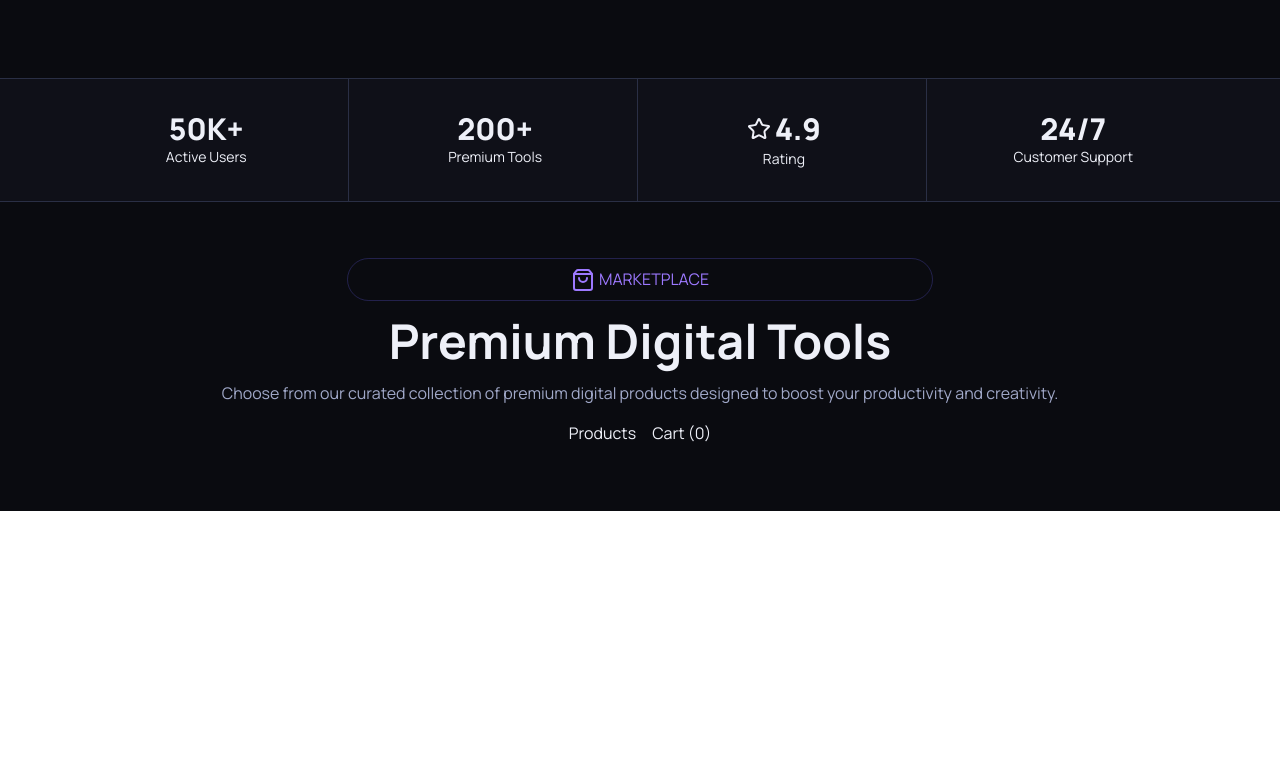
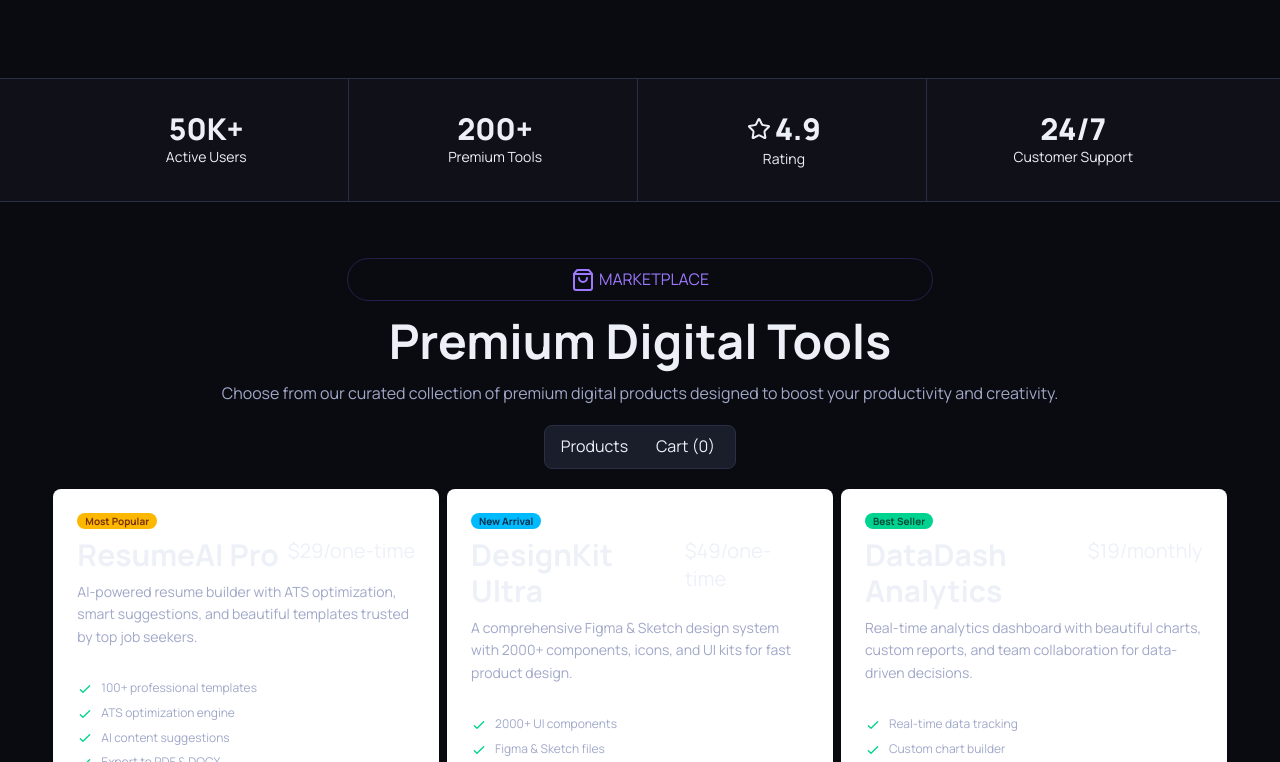
Before and after one commit to nusratjahan7/digitools-web, a React (Vite) app: page /FAQ in a window 1280 px wide. Shown: the part 610-1372 px from the top of the page. Before the commit the page ends 1121 px from the top, so only its background shows below. Built offline with nearby package versions, Linux system fonts and the light colour scheme.

Commit message:
add models

```diff
--- /dev/null
+++ b/public/models.json
@@ -0,0 +1,101 @@
+[
+  {
+    "id": 1,
+    "name": "ResumeAI Pro",
+    "description": "AI-powered resume builder with ATS optimization, smart suggestions, and beautiful templates trusted by top job seekers.",
+    "price": 29,
+    "period": "one-time",
+    "tag": "Popular",
+    "tagType": "popular",
+    "features": ["100+ professional templates", "ATS optimization engine", "AI content suggestions", "Export to PDF & DOCX"],
+    "icon": "📄"
+  },
+  {
+    "id": 2,
+    "name": "DesignKit Ultra",
+    "description": "A comprehensive Figma & Sketch design system with 2000+ components, icons, and UI kits for fast product design.",
+    "price": 49,
+    "period": "one-time",
+    "tag": "New",
+    "tagType": "new",
+    "features": ["2000+ UI components", "Figma & Sketch files", "Dark & light variants", "Lifetime updates included"],
+    "icon": "🎨"
+  },
+  {
+    "id": 3,
+    "name": "DataDash Analytics",
+    "description": "Real-time analytics dashboard with beautiful charts, custom reports, and team collaboration for data-driven decisions.",
+    "price": 19,
+    "period": "monthly",
+    "tag": "Best Seller",
+    "tagType": "bestseller",
+    "features": ["Real-time data tracking", "Custom chart builder", "CSV & API imports", "Team sharing & export"],
+    "icon": "📊"
+  },
+  {
+    "id": 4,
+    "name": "CodeSnap Pro",
+    "description": "Create stunning code screenshots for presentations, social media, and documentation with syntax highlighting.",
+    "price": 15,
+    "period": "one-time",
+    "tag": "New",
+    "tagType": "new",
+    "features": ["50+ syntax themes", "Custom backgrounds", "Window frame styles", "Bulk export support"],
+    "icon": "💻"
+  },
+  {
+    "id": 5,
+    "name": "LinkForge CRM",
+    "description": "Lightweight CRM built for freelancers and small teams to manage leads, deals, and client relationships effortlessly.",
+    "price": 12,
+    "period": "monthly",
+    "tag": "Popular",
+    "tagType": "popular",
+    "features": ["Contact & deal pipeline", "Email integration", "Activity timeline", "Invoice generation"],
+    "icon": "🔗"
+  },
+  {
+    "id": 6,
+    "name": "PaperMind Notes",
+    "description": "A markdown-first note-taking app with linked notes, daily journaling, and AI-powered summaries for deep thinkers.",
+    "price": 8,
+    "period": "monthly",
+    "tag": "Best Seller",
+    "tagType": "bestseller",
+    "features": ["Markdown + rich text editor", "Bidirectional note linking", "AI summarization", "Offline & sync support"],
+    "icon": "📝"
+  },
+  {
+    "id": 7,
+    "name": "VideoGlow Editor",
+    "description": "Browser-based video editor with transitions, captions, and branding tools for creators publishing across all platforms.",
+    "price": 99,
+    "period": "yearly",
+    "tag": "Popular",
+    "tagType": "popular",
+    "features": ["Timeline-based editor", "Auto-captions (AI)", "Brand kit & watermarks", "4K export support"],
+    "icon": "🎬"
+  },
+  {
+    "id": 8,
+    "name": "FormBuilder X",
+    "description": "Drag-and-drop form and survey builder with conditional logic, integrations, and powerful response analytics.",
+    "price": 0,
+    "period": "one-time",
+    "tag": "New",
+    "tagType": "new",
+    "features": ["Visual drag-and-drop builder", "Conditional logic flows", "Zapier & webhook support", "Response analytics dashboard"],
+    "icon": "📋"
+  },
+  {
+    "id": 9,
+    "name": "SEO Pulse",
+    "description": "All-in-one SEO toolkit for keyword research, site audits, rank tracking, and competitor analysis for growing websites.",
+    "price": 24,
+    "period": "monthly",
+    "tag": "Best Seller",
+    "tagType": "bestseller",
+    "features": ["Keyword research engine", "On-page SEO audit", "SERP rank tracker", "Competitor gap analysis"],
+    "icon": "🔍"
+  }
+]
--- a/src/App.jsx
+++ b/src/App.jsx
@@ -1,10 +1,19 @@
+import { Suspense } from 'react'
 import './App.css'
 import Banner from './Components/Banner/Banner'
+import Models from './Components/Models/Models'
+
 import Navbar from './Components/Navbar/Navbar'
-import PremiumSection from './Components/PremiumSection/PremiumSection'
 import Stats from './Components/Stats/Stats'
 
+const getModels = async () => {
+  const res = fetch("/public/models.json")
+  return (await res).json()
+}
+
 function App() {
+
+ const modelsPromise = getModels()
 
   return (
     <>
@@ -14,11 +23,13 @@
           <main>
             <Banner></Banner>
             <Stats></Stats>
-            <PremiumSection></PremiumSection>
+
+            <Suspense>
+            <Models modelsPromise={modelsPromise}></Models>
+            </Suspense>
           </main>
-
     </>
   )
 }
 
-export default App
+export default App;
--- a/src/Components/Banner/Banner.jsx
+++ b/src/Components/Banner/Banner.jsx
@@ -9,11 +9,11 @@
             <div className='banner-content space-y-4'>
                 <p className='banner-badge flex items-center bg-[rgba(108,99,255,0.15)] border border-[rgba(108,99,255,0.35)] px-3 py-1 md:w-1/2 w-2/4 rounded-full'>
                     <span className='animate-pulse opacity-10 mr-2'>✦</span>
-                    <p>New: AI-Powered Tools Available</p>
+                    <span> New: AI-Powered Tools Available </span>
                 </p>
                 <h1 className='banner-title text-5xl font-bold text-(--text)'>Supercharge Your <br /> <span className='highlight'> Digital Workflow</span></h1>
                 <p>Access premium AI tools, design assets, templates, and productivity software—all in one place. Start creating faster today. Explore Products</p>
-                <div class="banner-btns flex gap-3.5">
+                <div className="banner-btns flex gap-3.5">
                 <button className='bg-linear-to-r from-[#4F39F6] to-[#9514FA] px-4 py-2 rounded-full banner-cta'>Explore Products</button>
                 <button className='flex px-4 py-2 rounded-full banner-cta btn-outline btn-primary btn'><Play className='mr-2'></Play> Watch Demo</button>
             </div>
--- /dev/null
+++ b/src/Components/Models/Models.jsx
@@ -0,0 +1,39 @@
+import { Key, ShoppingBag } from 'lucide-react';
+import React, { use } from 'react';
+import PricingFeatures from './PricingFeatures';
+import PricingCard from './ModelsCard';
+import ModelsCard from './ModelsCard';
+
+const Models = ({modelsPromise}) => {
+    const models = use(modelsPromise);
+
+    return (
+        <div>
+             <section className='w-11/12 mx-auto pb-16 '>
+            <div className='section-header text-center space-y-4'>
+                <div className='inline-flex gap-1 items-center justify-center bg-[ rgba(108,99,255,0.1)] border border-[rgba(108,99,255,0.25)] rounded-full w-1/2 py-2 text-(--accent2) uppercase'><ShoppingBag></ShoppingBag> Marketplace</div>
+                <h1 className='text-5xl font-bold'>Premium Digital Tools</h1>
+                <p className='text-base w-11/12 mx-auto text-(--text2)'>Choose from our curated collection of premium digital products designed to boost your productivity and creativity.</p>
+            </div>
+            <div className='flex items-center justify-center gap-4 my-5 bg-(--surface) border border-(--border) rounded-lg w-48 px-3 py-2 mx-auto'>
+                <button className='flex-1'>Products</button>
+                <button className='flex-1'>Cart (<span id='cartCount'>0</span>)</button>
+            </div>
+
+        <div className='grid grid-cols-1 sm:grid-cols-2 md:grid-cols-3 gap-2'>
+            {
+                models.map(model =>
+                   <ModelsCard
+                   key={model.id}
+                   model={model}>
+                   </ModelsCard>
+                )
+            }
+        </div>
+
+        </section>
+        </div>
+    );
+};
+
+export default Models;
--- /dev/null
+++ b/src/Components/Models/ModelsCard.jsx
@@ -0,0 +1,59 @@
+import React, { useState } from 'react';
+import PricingFeatures from './PricingFeatures';
+
+const ModelsCard = ({model}) => {
+     const {name, price, period, description, features, tagType} = model;
+
+     const badgeStyle = {
+        new: { text: "New Arrival", className: "badge-info " },
+        popular: { text: "Most Popular", className: "badge-warning" },
+        bestseller: { text: "Best Seller", className: "badge-success" },
+        sale: { text: "On Sale", className: "badge-error" }
+};
+const currentStyle = badgeStyle[tagType];
+
+const [isSubscribe, setIsSubscribe] = useState(false);
+const handleSubscription = () => {
+    setIsSubscribe(true)
+}
+
+    return (
+         <div className="card w-full bg-base-100 shadow-sm">
+                <div className="card-body">
+         { tagType
+             &&
+             <span className={`badge badge-xs  px-2 font-bold ${currentStyle.className}`}>
+                {currentStyle.text}
+             </span>
+         }
+            <div className="flex justify-between">
+              <h2 className="text-3xl font-bold">{name}</h2>
+      <span className="text-xl">${price}/{period}</span>
+     </div>
+        <div>
+            <p className='text-(--text2)'>{description}</p>
+        </div>
+         <ul className="mt-6 flex flex-col gap-2 text-xs">
+       {
+        features.map((feature, index) =>
+        <PricingFeatures
+        key={index}
+        feature={feature}>
+
+        </PricingFeatures>
+        )
+       }
+     </ul>
+        <div className="mt-6">
+      <button onClick={() => handleSubscription()} className="btn btn-primary btn-block">
+        {
+            isSubscribe ? "Subscribed" : "Subscribe Now"
+        }
+      </button>
+         </div>
+      </div>
+        </div>
+    );
+};
+
+export default ModelsCard;
--- /dev/null
+++ b/src/Components/Models/PricingFeatures.jsx
@@ -0,0 +1,12 @@
+import React from 'react';
+
+const PricingFeatures = ({feature}) => {
+    return (
+        <li>
+        <svg xmlns="http://www.w3.org/2000/svg" className="size-4 me-2 inline-block text-success" fill="none" viewBox="0 0 24 24" stroke="currentColor"><path strokeLinecap="round" strokeLinejoin="round" strokeWidth="2" d="M5 13l4 4L19 7" /></svg>
+        <span className='text-(--text2)'>{feature}</span>
+      </li>
+    );
+};
+
+export default PricingFeatures;
--- a/src/Components/Navbar/Navbar.jsx
+++ b/src/Components/Navbar/Navbar.jsx
@@ -61,7 +61,7 @@
                 <button className='cart-btn btn'>
                     <ShoppingCart></ShoppingCart>
                 </button>
-                <span class=" bg-(--accent) font-bold h-5 w-5 rounded-full flex items-center justify-center absolute p-2 top-2.5 right-36" id="cartCount">0</span>
+                <span className=" bg-(--accent) font-bold h-5 w-5 rounded-full flex items-center justify-center absolute p-2 top-2.5 right-36" id="cartCount">0</span>
             </div>
             <button className='ml-4 bg-linear-to-r from-[#4F39F6] to-[#9514FA] px-4 rounded-full nav-cta'>Get Started</button>
             </div>
--- a/src/Components/PremiumSection/PremiumSection.jsx
+++ /dev/null
@@ -1,20 +0,0 @@
-import { ShoppingBag } from 'lucide-react';
-import React from 'react';
-
-const PremiumSection = () => {
-    return (
-        <section className='w-11/12 mx-auto pb-16'>
-            <div className='section-header text-center space-y-4'>
-                <div className='inline-flex gap-1 items-center justify-center bg-[ rgba(108,99,255,0.1)] border border-[rgba(108,99,255,0.25)] rounded-full w-1/2 py-2 text-(--accent2) uppercase'><ShoppingBag></ShoppingBag> Marketplace</div>
-                <h1 className='text-5xl font-bold'>Premium Digital Tools</h1>
-                <p className='text-base w-11/12 mx-auto text-(--text2)'>Choose from our curated collection of premium digital products designed to boost your productivity and creativity.</p>
-            </div>
-            <div className='flex items-center justify-center gap-4 mt-4'>
-                <button>Products</button>
-                <button>Cart (<span id='cartCount'>0</span>)</button>
-            </div>
-        </section>
-    );
-};
-
-export default PremiumSection;
```
